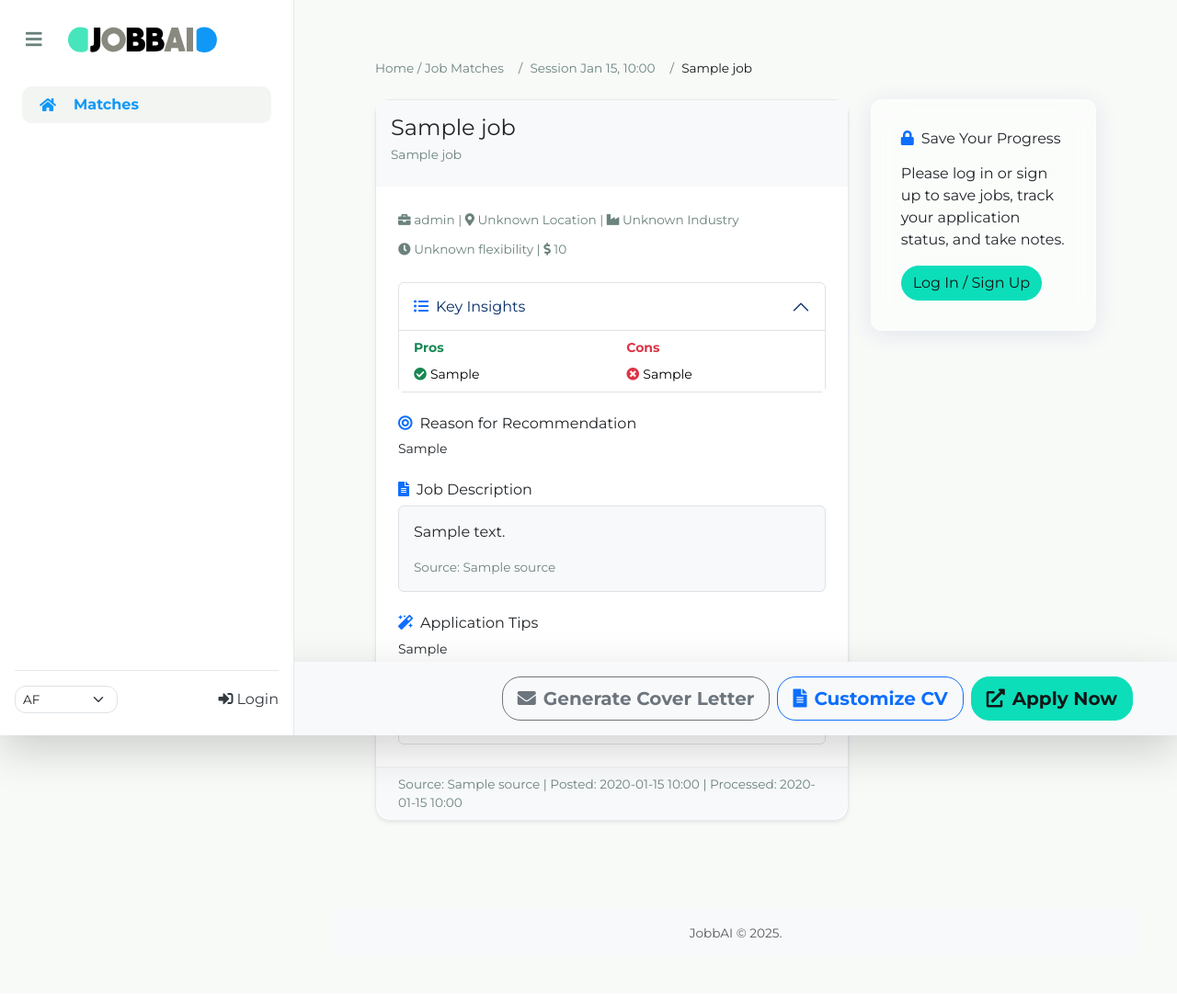
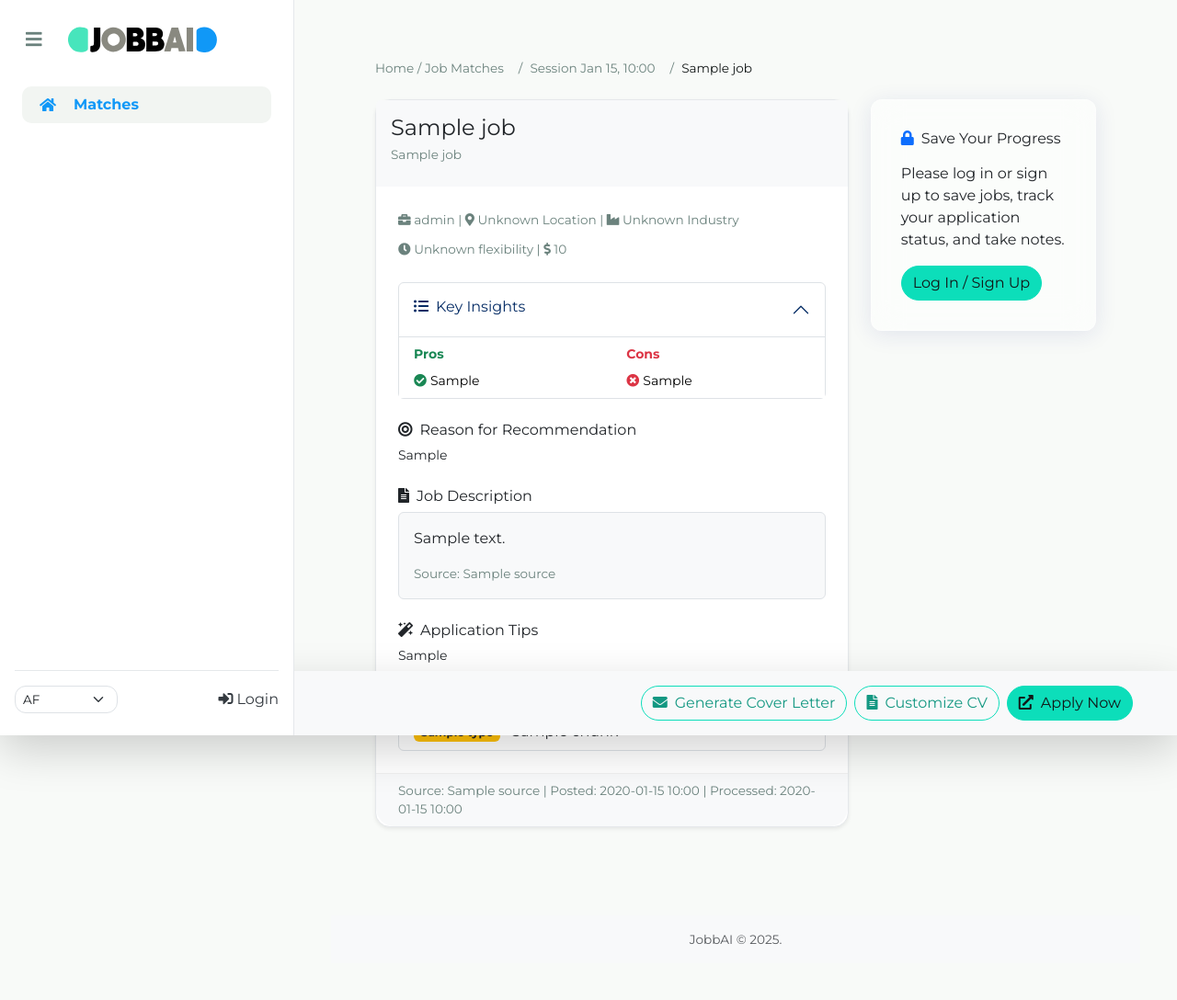
Before and after one commit to wenjiaqi8255/job-hunter, a Django app: template matcher/templates/matcher/job_detail.html in a window 1280 px wide. Shown: the whole page at 92% size. Before the commit the page ends 1021 px from the top, so only its background shows below. Run offline with Django 5.2, Linux system fonts and the light colour scheme; the template is opened without the code that fills it: most values are stand-ins (such as "Sample title", 1, 10 or a date in 2020).

Commit message:
Update job detail and my applications templates for consistent button styles and improved UI. Changed button classes to use 'btn-outline-primary' for better visual coherence. Adjusted heading styles in job detail template for enhanced readability. Added new CSS variables for primary text color and updated button hover effects.

```diff
--- a/matcher/templates/matcher/job_detail.html
+++ b/matcher/templates/matcher/job_detail.html
@@ -85,7 +85,7 @@
                 <div class="accordion-item border rounded">
                     <h6 class="accordion-header" id="headingInsights{{ job.id }}">
                         <button class="accordion-button p-3" type="button" data-bs-toggle="collapse" data-bs-target="#collapseInsights{{ job.id }}" aria-expanded="true" aria-controls="collapseInsights{{ job.id }}">
-                            <strong class="h6 mb-0"><i class="fas fa-list-ul me-2 text-primary"></i>Key Insights</strong>
+                            <h6 class="h6 mb-2"><i class="fas fa-list-ul me-2 brand-text-muted"></i>Key Insights</h6>
                         </button>
                     </h6>
                     <div id="collapseInsights{{ job.id }}" class="accordion-collapse collapse show" aria-labelledby="headingInsights{{ job.id }}">
@@ -113,21 +113,21 @@
           </div>
           {% elif insights_for_match and insights_for_match != 'N/A' %}
           <div class="mt-4">
-            <h5 class="h6 mb-2"><i class="fas fa-search-plus me-2 text-primary"></i>Further Insights</h5>
+            <h5 class="h6 mb-2"><i class="fas fa-search-plus me-2 brand-text-muted"></i>Further Insights</h5>
             <p class="small">{{ insights_for_match|linebreaksbr }}</p>
           </div>
           {% endif %}
 
           {% if reason_for_match %}
           <div class="mt-4">
-            <h5 class="h6 mb-2"><i class="fas fa-bullseye me-2 text-primary"></i>Reason for Recommendation</h5>
+            <h5 class="h6 mb-2"><i class="fas fa-bullseye me-2 brand-text-muted"></i>Reason for Recommendation</h5>
             <p class="small">{{ reason_for_match|linebreaksbr }}</p>
           </div>
           {% endif %}
 
           {% if job.description %}
           <div class="mt-4">
-            <h5 class="h6 mb-2"><i class="fas fa-file-alt me-2 text-primary"></i>Job Description</h5>
+            <h5 class="h6 mb-2"><i class="fas fa-file-alt me-2 brand-text-muted"></i>Job Description</h5>
             <div class="border rounded p-3 bg-light">
                 {% get_current_language as lang_code %}
                 {% if lang_code != 'de' and job.translated_description %}
@@ -145,14 +145,14 @@
 
           {% if tips_for_match and tips_for_match != 'N/A' %}
           <div class="mt-4">
-            <h5 class="h6 mb-2"><i class="fas fa-magic me-2 text-primary"></i>Application Tips</h5>
+            <h5 class="h6 mb-2"><i class="fas fa-magic me-2 brand-text-muted"></i>Application Tips</h5>
             <p class="small">{{ tips_for_match|linebreaksbr }}</p>
           </div>
           {% endif %}
 
           {% if job_anomalies %}
           <div class="mt-4">
-            <h5 class="h6 mb-2"><i class="fas fa-shield-alt me-2 text-primary"></i> Anomaly Detection</h5>
+            <h5 class="h6 mb-2"><i class="fas fa-shield-alt me-2 brand-text-muted"></i> Anomaly Detection</h5>
             <ul class="list-group">
               {% for anomaly in job_anomalies %}
                 <li class="list-group-item">
@@ -229,17 +229,17 @@
 <nav class="navbar fixed-bottom navbar-light bg-light shadow-lg py-3">
   <div class="container-fluid px-md-5 d-flex justify-content-end gap-2">
     <a href="{% url 'matcher:generate_cover_letter_page' job.id %}"
-       class="btn btn-lg btn-outline-secondary requires-login"
+       class="btn btn-outline-primary requires-login"
        data-login-url="{% url 'matcher:login_page' %}?next={% url 'matcher:generate_cover_letter_page' job.id %}">
         <i class="fas fa-envelope me-2"></i>Generate Cover Letter
     </a>
     <a href="{% url 'matcher:generate_custom_resume_page' job.id %}"
-       class="btn btn-lg btn-outline-primary requires-login"
+       class="btn btn-outline-primary requires-login"
        data-login-url="{% url 'matcher:login_page' %}?next={% url 'matcher:generate_custom_resume_page' job.id %}">
         <i class="fas fa-file-alt me-2"></i>Customize CV
     </a>
     {% if job.application_url %}
-    <a href="{{ job.application_url }}" class="btn btn-lg btn-primary" target="_blank">
+    <a href="{{ job.application_url }}" class="btn btn-primary" target="_blank">
         <i class="fas fa-external-link-alt me-2"></i>Apply Now
     </a>
     {% endif %}
--- a/matcher/templates/matcher/my_applications.html
+++ b/matcher/templates/matcher/my_applications.html
@@ -48,12 +48,12 @@
                     </div>
                     <div class="card-footer bg-light">
                         <a href="{% url 'matcher:job_detail_page_no_session' saved_job.job_listing.id %}"
-                        class="btn btn-outline-secondary btn-sm me-2">
+                        class="btn btn-outline-primary btn-sm me-2">
                         <i class="fas fa-eye"></i> View Details</a>
 
                         {% if saved_job.cover_letter %}
                             <a href="{% url 'matcher:generate_cover_letter_page' saved_job.job_listing.id %}"
-                            class="btn btn-outline-secondary btn-sm ms-2">
+                            class="btn btn-outline-primary btn-sm ms-2">
                             <i class="fas fa-file-alt"></i> View Cover Letter</a>
                         {% else %}
                              <a href="{% url 'matcher:generate_cover_letter_page' saved_job.job_listing.id %}"
--- a/static/matcher/css/jobbAI_styles.css
+++ b/static/matcher/css/jobbAI_styles.css
@@ -7,6 +7,7 @@
     --brand-primary-hover: #0acda8;
     --brand-secondary: #1098F7;
     --brand-text: #121717;
+    --brand-text-primary: #139882;
     --brand-text-muted: #6B827D;
     --brand-border: #E5E8EB;
     --brand-bg: #F8FAF8;
@@ -792,6 +793,16 @@
       border-color: var(--brand-primary-hover);
       color: var(--brand-text);
   }
+  .btn-outline-primary {
+    border-color: var(--brand-primary);
+    color: var(--brand-text-primary);
+    border-radius: var(--radius-xl);
+    font-weight: 500;
+  }
+  .btn-outline-primary:hover {
+    background-color: var(--brand-primary);
+    color: white;
+  }
 
   .btn-secondary {
       background-color: var(--brand-secondary);
```
